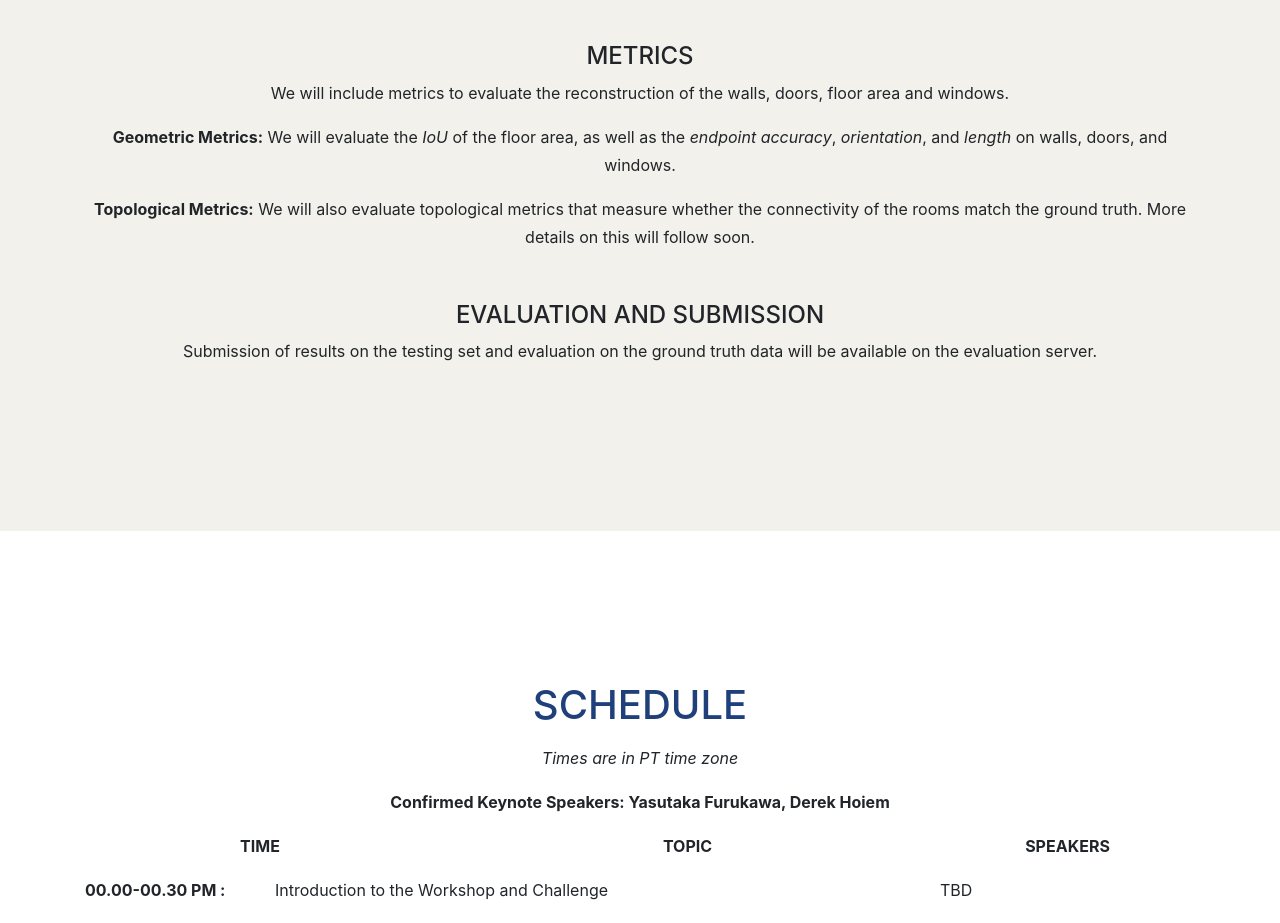
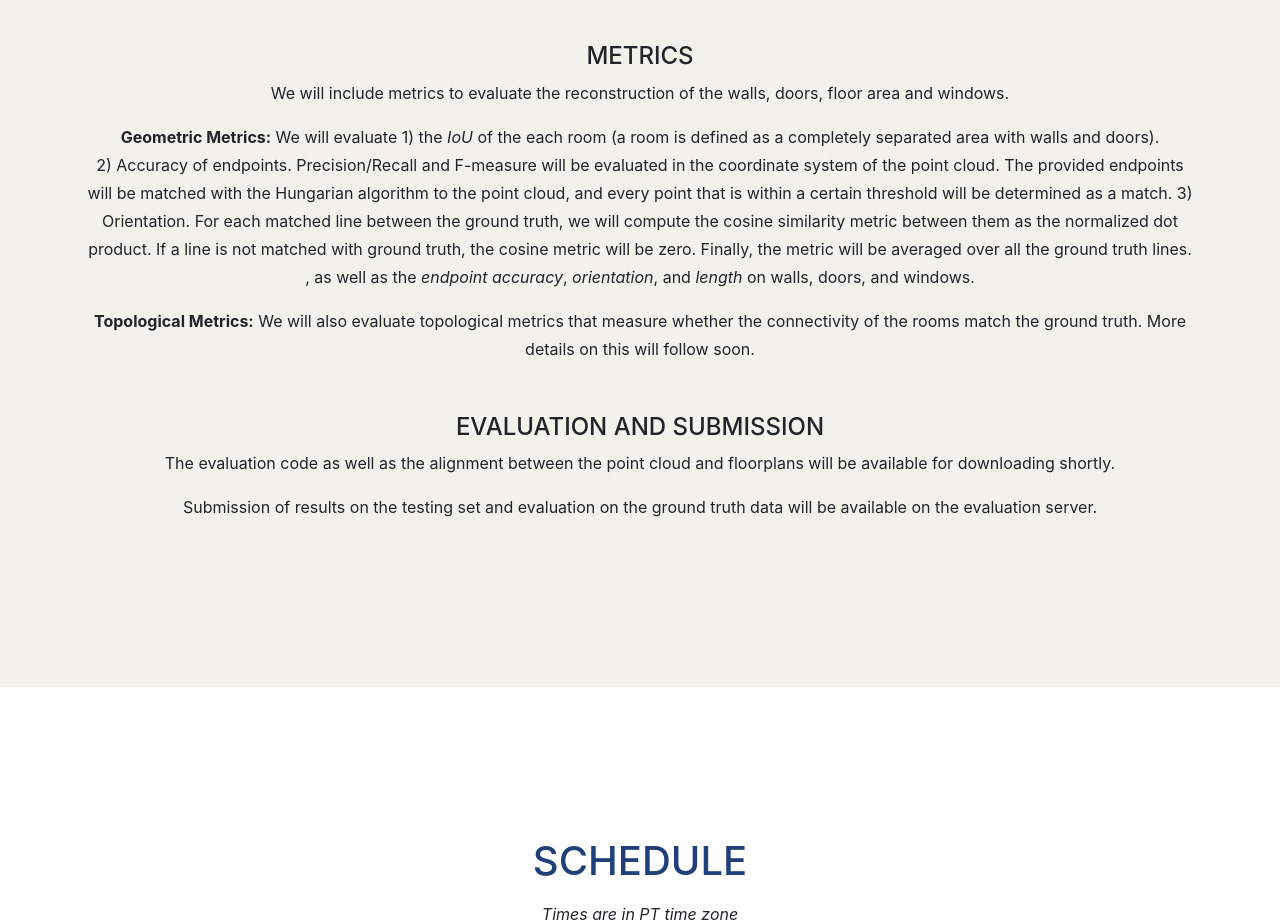
Before and after one commit to seravee08/cv4aec.github.io, a website with bundled scripts: page index.html in a window 1280 px wide. Shown: the part 2900-3823 px from the top of the page. Built offline with nearby package versions, Linux system fonts and the light colour scheme; files whose address does not match are found by name; a web font is replaced by a local one.

Commit message:
Update index.html

```diff
--- a/index.html
+++ b/index.html
@@ -118,10 +118,17 @@
 
 				<h4 class="section-heading text-uppercase text-center" style="margin-top:50px">Metrics</h4>
 				<p>We will include metrics to evaluate the reconstruction of the walls, doors, floor area and windows.</p>
-				<p><b>Geometric Metrics:</b> We will evaluate the <i>IoU</i> of the floor area, as well as the <i>endpoint accuracy</i>, <i>orientation</i>, and <i>length</i> on walls, doors, and windows. </p>
+				<p><b>Geometric Metrics:</b> We will evaluate 1) the <i>IoU</i> of the each room (a room is defined as a completely separated area with walls and doors).<br>
+					2) Accuracy of endpoints. Precision/Recall and F-measure will be evaluated in the coordinate system of the point cloud.
+					The provided endpoints will be matched with the Hungarian algorithm to the point cloud, and every point that is within a certain threshold will be determined
+					as a match.
+					3) Orientation. For each matched line between the ground truth, we will compute the cosine similarity metric between them as the normalized dot product. If a line is not matched with
+					ground truth, the cosine metric will be zero. Finally, the metric will be averaged over all the ground truth lines.
+					, as well as the <i>endpoint accuracy</i>, <i>orientation</i>, and <i>length</i> on walls, doors, and windows. </p>
 				<p><b>Topological Metrics:</b> We will also evaluate topological metrics that measure whether the connectivity of the rooms match the ground truth. More details on this will follow soon.</p>
 
 				<h4 class="section-heading text-uppercase text-center" style="margin-top:50px">Evaluation and Submission</h4>
+				<p> The evaluation code as well as the alignment between the point cloud and floorplans will be available for downloading shortly. </p>
 				<p>Submission of results on the testing set and evaluation on the ground truth data will be available on the evaluation server.</p>
 		    </div>
             </div>
```
